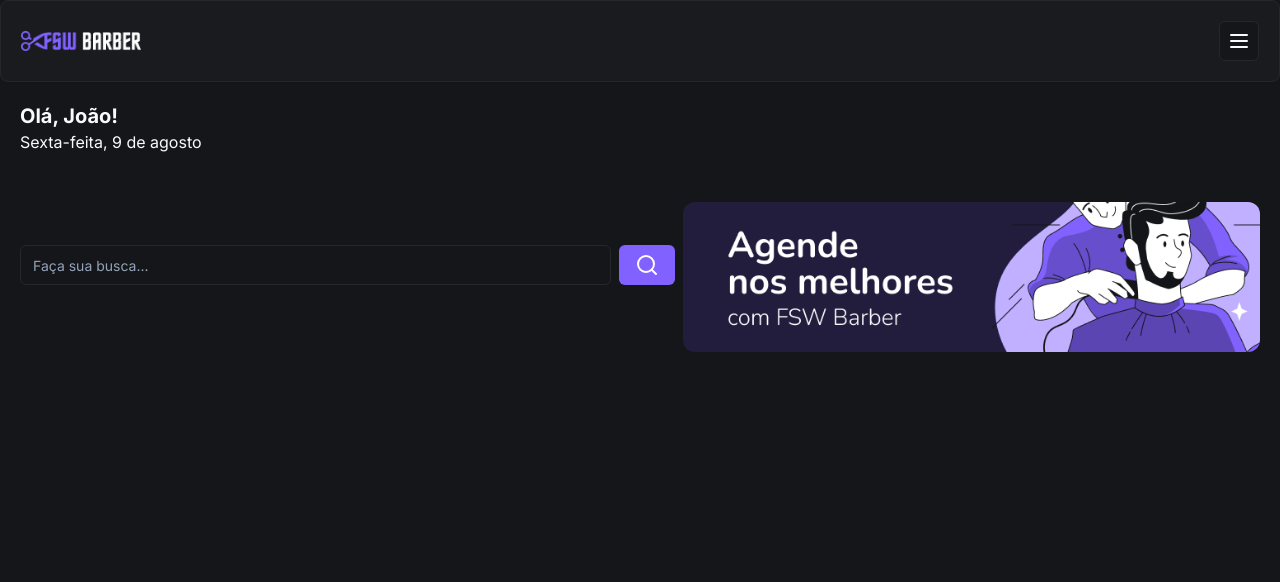
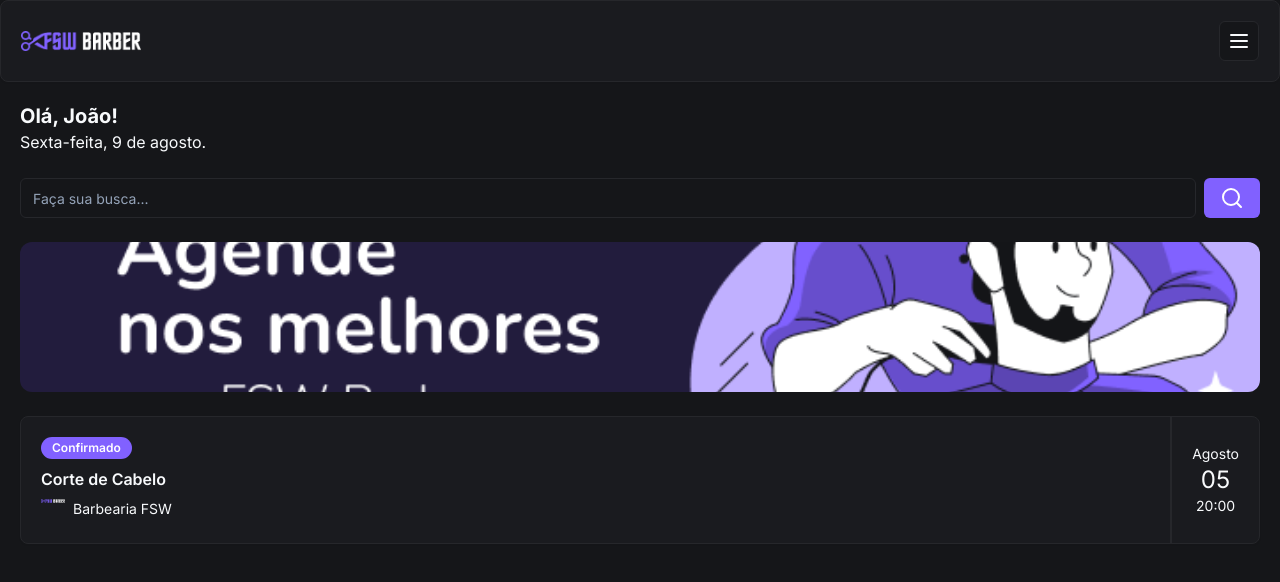
Before and after one commit to JoaoViniciusDF/BarbershopProject, a Next.js app: page / in a window 1280 px wide. Shown: the top 582 px of the page. Built offline with nearby package versions, Linux system fonts and the light colour scheme.

Commit message:
feat: add booking item

```diff
--- /dev/null
+++ b/app/_components/ui/avatar.tsx
@@ -0,0 +1,50 @@
+"use client"
+
+import * as React from "react"
+import * as AvatarPrimitive from "@radix-ui/react-avatar"
+
+import { cn } from "@/app/_lib/utils"
+
+const Avatar = React.forwardRef<
+  React.ElementRef<typeof AvatarPrimitive.Root>,
+  React.ComponentPropsWithoutRef<typeof AvatarPrimitive.Root>
+>(({ className, ...props }, ref) => (
+  <AvatarPrimitive.Root
+    ref={ref}
+    className={cn(
+      "relative flex h-10 w-10 shrink-0 overflow-hidden rounded-full",
+      className
+    )}
+    {...props}
+  />
+))
+Avatar.displayName = AvatarPrimitive.Root.displayName
+
+const AvatarImage = React.forwardRef<
+  React.ElementRef<typeof AvatarPrimitive.Image>,
+  React.ComponentPropsWithoutRef<typeof AvatarPrimitive.Image>
+>(({ className, ...props }, ref) => (
+  <AvatarPrimitive.Image
+    ref={ref}
+    className={cn("aspect-square h-full w-full", className)}
+    {...props}
+  />
+))
+AvatarImage.displayName = AvatarPrimitive.Image.displayName
+
+const AvatarFallback = React.forwardRef<
+  React.ElementRef<typeof AvatarPrimitive.Fallback>,
+  React.ComponentPropsWithoutRef<typeof AvatarPrimitive.Fallback>
+>(({ className, ...props }, ref) => (
+  <AvatarPrimitive.Fallback
+    ref={ref}
+    className={cn(
+      "flex h-full w-full items-center justify-center rounded-full bg-muted",
+      className
+    )}
+    {...props}
+  />
+))
+AvatarFallback.displayName = AvatarPrimitive.Fallback.displayName
+
+export { Avatar, AvatarImage, AvatarFallback }
--- /dev/null
+++ b/app/_components/ui/badge.tsx
@@ -0,0 +1,36 @@
+import * as React from "react"
+import { cva, type VariantProps } from "class-variance-authority"
+
+import { cn } from "@/app/_lib/utils"
+
+const badgeVariants = cva(
+  "inline-flex items-center rounded-full border px-2.5 py-0.5 text-xs font-semibold transition-colors focus:outline-none focus:ring-2 focus:ring-ring focus:ring-offset-2",
+  {
+    variants: {
+      variant: {
+        default:
+          "border-transparent bg-primary text-primary-foreground hover:bg-primary/80",
+        secondary:
+          "border-transparent bg-secondary text-secondary-foreground hover:bg-secondary/80",
+        destructive:
+          "border-transparent bg-destructive text-destructive-foreground hover:bg-destructive/80",
+        outline: "text-foreground",
+      },
+    },
+    defaultVariants: {
+      variant: "default",
+    },
+  }
+)
+
+export interface BadgeProps
+  extends React.HTMLAttributes<HTMLDivElement>,
+    VariantProps<typeof badgeVariants> {}
+
+function Badge({ className, variant, ...props }: BadgeProps) {
+  return (
+    <div className={cn(badgeVariants({ variant }), className)} {...props} />
+  )
+}
+
+export { Badge, badgeVariants }
--- a/app/page.tsx
+++ b/app/page.tsx
@@ -3,6 +3,9 @@
 import {Button} from "./_components/ui/button"
 import { Input } from "./_components/ui/input";
 import Image from "next/image";
+import { Card, CardContent } from "./_components/ui/card";
+import { Badge } from "./_components/ui/badge";
+import { Avatar, AvatarImage } from "@radix-ui/react-avatar";
 
 const Home = () => {
   return (
@@ -11,13 +14,14 @@
       <Header/>
       <div className="p-5">
         <h2 className="text-xl font-bold">Olá, João!</h2>
-        <p>Sexta-feita, 9 de agosto</p>
+        <p>Sexta-feita, 9 de agosto.</p>
 
         <div className="mt-6 flex items-center gap-2">
           <Input placeholder="Faça sua busca..."/>
           <Button>
             <SearchIcon />
           </Button>
+        </div>
 
         <div className="relative mt-6 h-[150px] w-full">
           <Image alt="Agende nos melhores com FSW Barber"
@@ -25,7 +29,28 @@
           fill
           className="rounded-xl object-cover"/>
         </div>
+
+        <Card className="mt-6">
+          <CardContent className="flex justify-between p-0">
+            <div className="flex flex-col gap-2 py-5 pl-5">
+              <Badge className="w-fit">Confirmado</Badge>
+              <h3 className="font-semibold">Corte de Cabelo</h3>
+
+              <div className="flex item-center gap-2">
+                <Avatar className="h-6 w-6">
+                  <AvatarImage src="logo.png"/>
+                </Avatar>
+                <p className="text-sm">Barbearia FSW</p>
               </div>
+            </div>
+
+            <div className="flex flex-col items-center justify-center border-l-2 border-solid px-5">
+              <p className="text-sm">Agosto</p>
+              <p className="text-2xl">05</p>
+              <p className="text-sm">20:00</p>
+            </div>
+          </CardContent>
+        </Card>
         </div>
       </div>
    );
--- a/package.json
+++ b/package.json
@@ -14,6 +14,7 @@
   },
   "dependencies": {
     "@prisma/client": "^5.18.0",
+    "@radix-ui/react-avatar": "^1.1.0",
     "@radix-ui/react-slot": "^1.1.0",
     "class-variance-authority": "^0.7.0",
     "clsx": "^2.1.1",
```
Also changed, not shown: 1 other file (tests, documents, lock files or other folders). Lines whose indentation alone changed are shown as unchanged.
